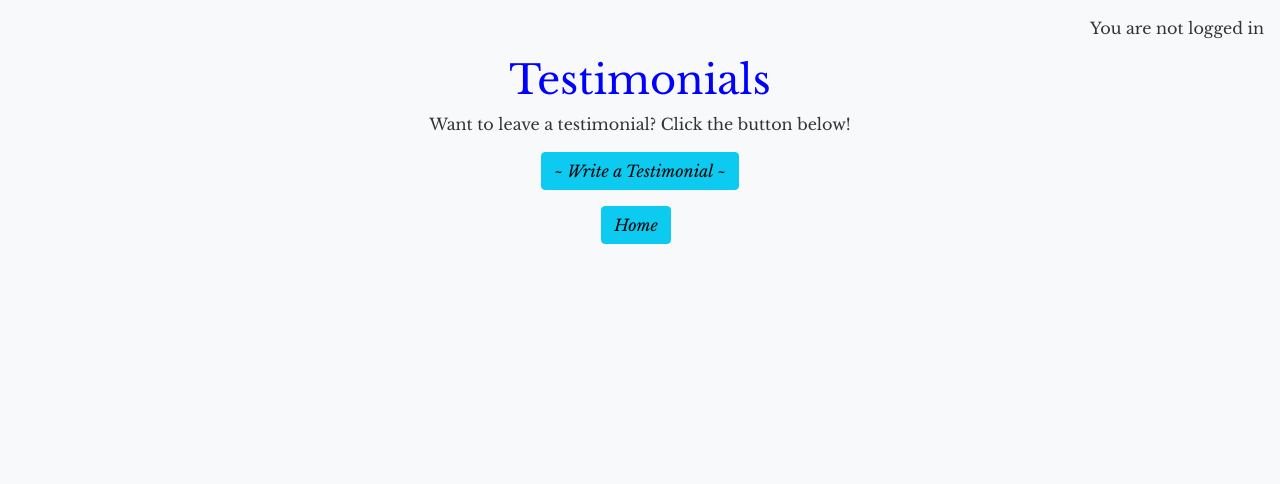
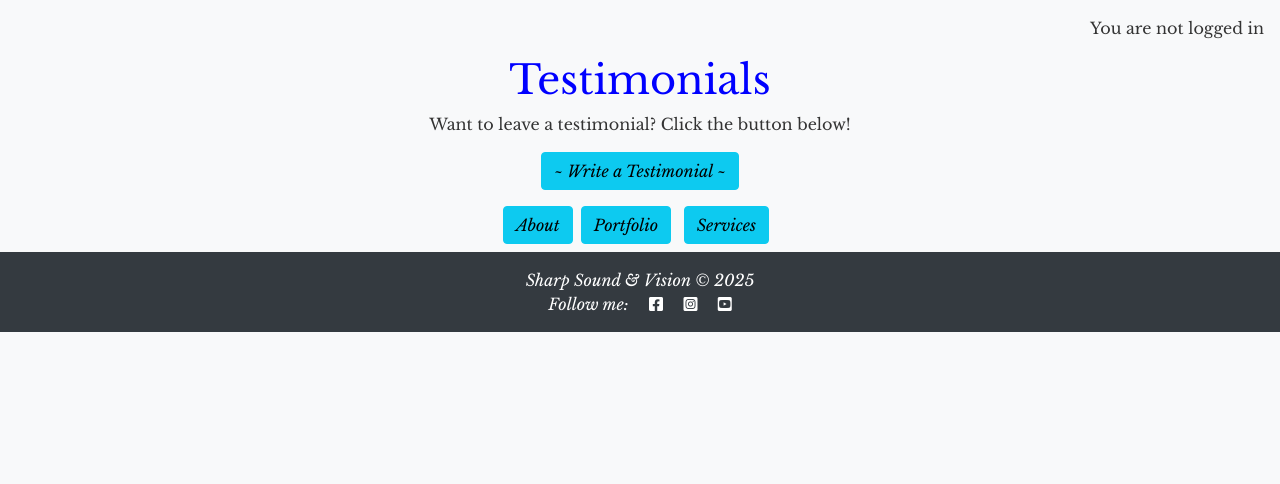
Before and after one commit to phoebeW17/sharp_sound_vision, a Django app: page /testimonial/ in a window 1280 px wide. Shown: the part 57-541 px from the top of the page. Run offline with Django 4.2, Linux system fonts and the light colour scheme; data that the repository does not hold is empty.

Commit message:
add signifiers to testimonial html

```diff
--- a/portfolio/templates/portfolio/portfolio.html
+++ b/portfolio/templates/portfolio/portfolio.html
@@ -49,8 +49,9 @@
     </div>
 </div>
 <div class="d-flex justify-content-center">
-    <a href="{% url 'about' %}" class="btn btn-info mb-2 me-2"><em>Home</em></a>
+    <a href="{% url 'about' %}" class="btn btn-info mb-2 me-2"><em>About</em></a>
     <a href="{% url 'services' %}" class="btn btn-info mb-2"><em>Services</em></a>
+    <a href="{% url 'testimonial' %}" class="btn btn-info mb-2 ms-2"><em>Testimonials</em></a>
 </div>
 
 <script>
--- a/services/templates/services/services.html
+++ b/services/templates/services/services.html
@@ -26,4 +26,9 @@
         {% endfor %}
     </div>
 </div>
+<div class="d-flex justify-content-center">
+    <a href="{% url 'about' %}" class="btn btn-info mb-2 me-2"><em>About</em></a>
+    <a href="{% url 'portfolio' %}" class="btn btn-info mb-2"><em>Portfolio</em></a>
+    <a href="{% url 'testimonial' %}" class="btn btn-info mb-2 ms-2"><em>Testimonials</em></a>
+</div>
 {% endblock %}
--- a/testimonial/templates/testimonial/new-testimonial.html
+++ b/testimonial/templates/testimonial/new-testimonial.html
@@ -18,7 +18,8 @@
             {{ form.non_field_errors }}
         </div>
         {% endif %}
-        <button type="submit" class="btn btn-primary mt-2 mb-2">Submit</button>
+        <button type="submit" class="btn btn-info mb-2 ms-2"><em>Submit</em></button>
+        <a href="{% url 'testimonial' %}" class="btn btn-info mb-2 ms-2"><em>Back to Testimonials</em></a>
     </form>
 </div>
 
--- a/testimonial/templates/testimonial/testimonial.html
+++ b/testimonial/templates/testimonial/testimonial.html
@@ -49,6 +49,8 @@
                 </div>
             </div>
             <div class="d-flex justify-content-center">
-                <a href="{% url 'about' %}" class="btn btn-info mb-2 me-2"><em>Home</em></a>
+                <a href="{% url 'about' %}" class="btn btn-info mb-2 me-2"><em>About<em></a>
+                <a href="{% url 'portfolio' %}" class="btn btn-info mb-2 me-2"><em>Portfolio</em></a>
+                <a href="{% url 'services' %}" class="btn btn-info mb-2 me-2"><em>Services</em></a>
             </div>
 {% endblock %}
```
